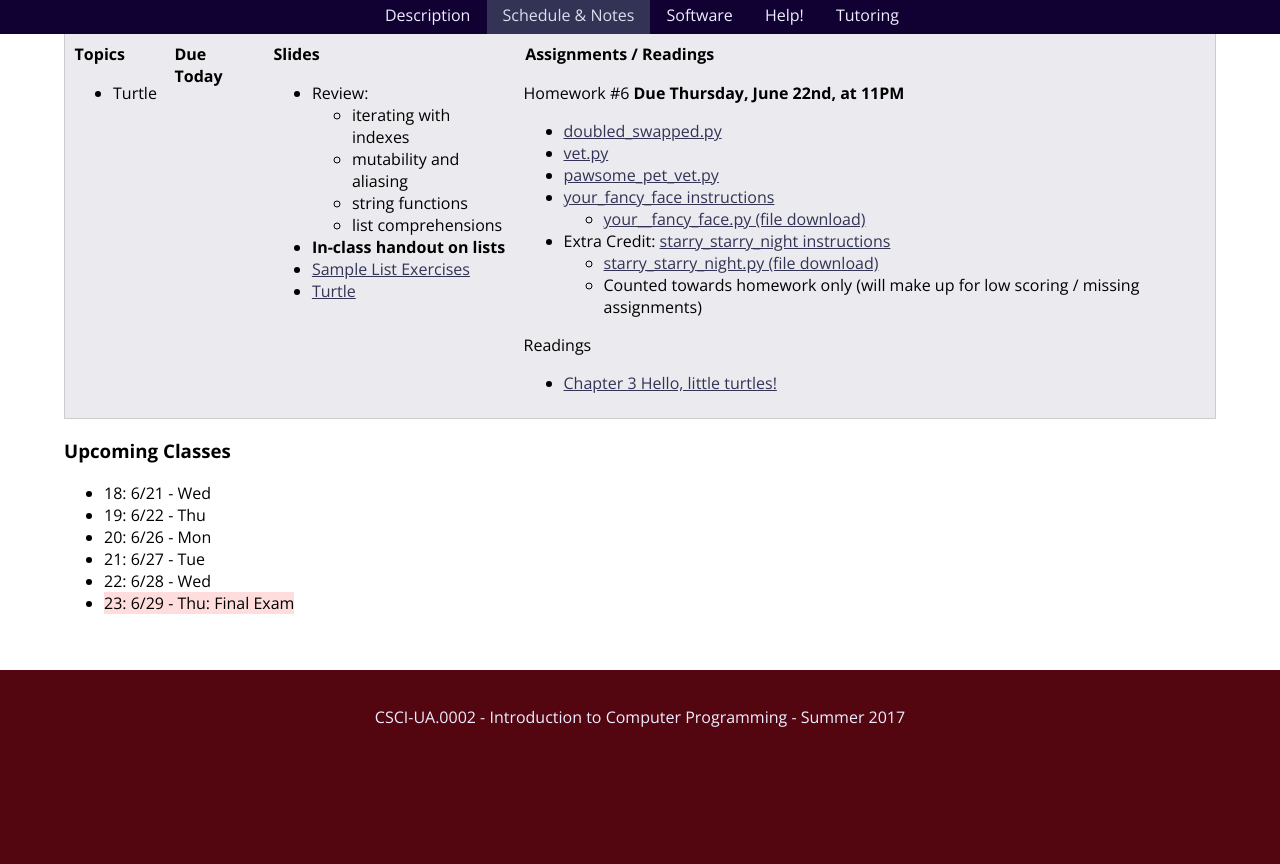
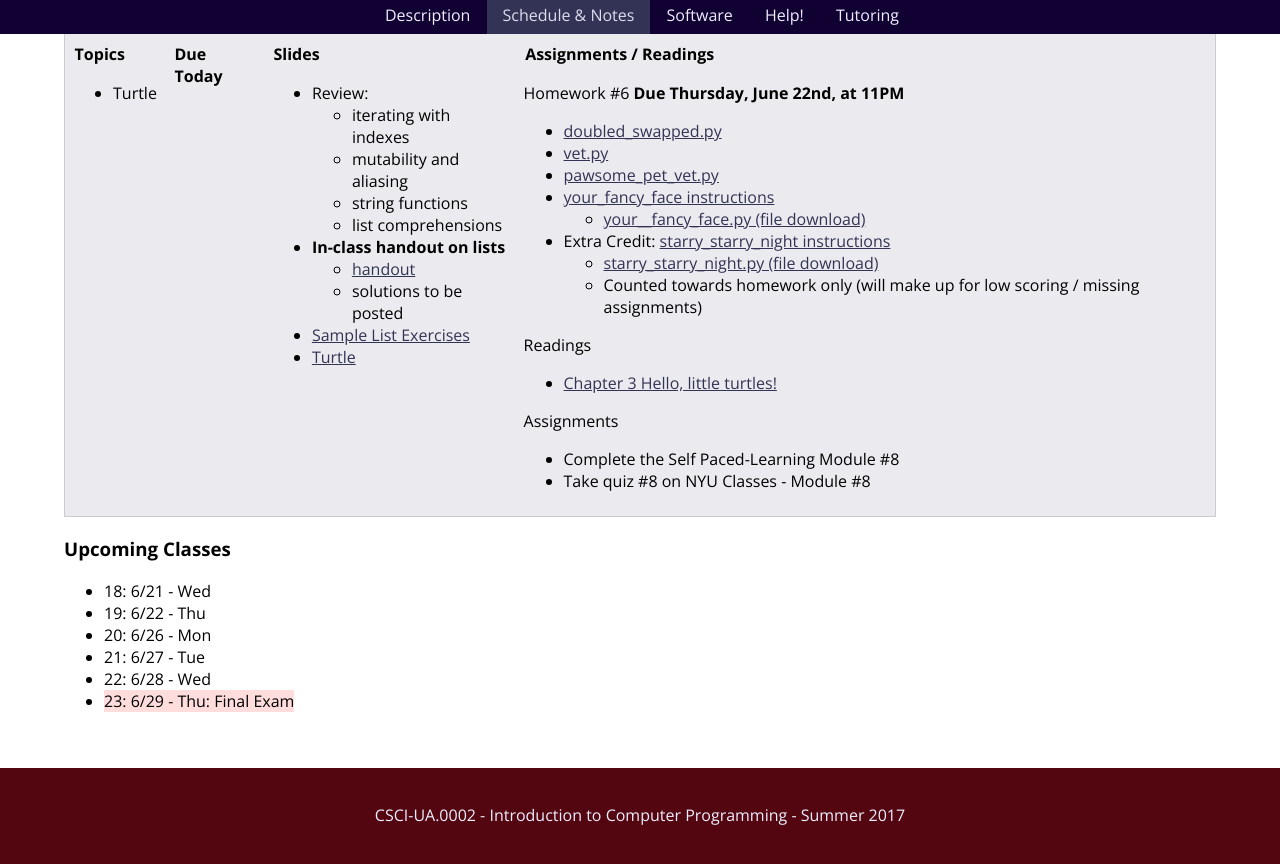
Before and after one commit to foureyes/csci-ua.0002-summer2017-001, a Jekyll site: the page built from schedule.markdown, in a window 1280 px wide and 900 px high, scrolled down 6999 px. Shown: the top 864 px of the window. Built offline with Jekyll 4.4.1, drawn with Linux system fonts in a browser that asks for light colours; before the commit the page ends 7801 px from its top, so only the background shows below that; some of the changed text lies outside the part shown.

Commit message:
add handout

```diff
--- a/_includes/classes/class-13.markdown
+++ b/_includes/classes/class-13.markdown
@@ -39,10 +39,14 @@ Readings
 
 * Read Starting Out with Python - Chapter 7 - Lists
 
-Assignments
+Quizzes
 
+* To be posted
+
+{% comment %}
 * Complete the Self Paced-Learning Module #8
 * Take quiz #8 on NYU Classes - Module #8
+{% endcomment %}
 
 
 <!--
--- a/_includes/classes/class-17.markdown
+++ b/_includes/classes/class-17.markdown
@@ -13,6 +13,8 @@
 	* string functions
 	* list comprehensions
 * __In-class handout on lists__
+    * [handout](resources/handouts/in-class/lists.pdf)
+    * solutions to be posted
 * [Sample List Exercises](classes/18/lists_warmup.html)
 * [Turtle](classes/21/turtle.html)
 
@@ -32,13 +34,14 @@ Homework #6 __Due Thursday, June 22nd, at 11PM__
 	* [starry_starry_night.py (file download)](homework/hw08/starry_starry_night_ec.py)
 	* Counted towards homework only (will make up for low scoring / missing assignments)
 
-{% comment %}
-* [balance.py](homework/hw07/balance.py)
-* [practice_mutability.py](homework/hw08/practice_mutability.py)
-{% endcomment %}
 
 Readings
 
 * [Chapter 3 Hello, little turtles!](http://openbookproject.net/thinkcs/python/english3e/hello_little_turtles.html)
 
+Assignments
+
+* Complete the Self Paced-Learning Module #8
+* Take quiz #8 on NYU Classes - Module #8
+
 </article>
```
Also changed, not shown: 4 other files.
